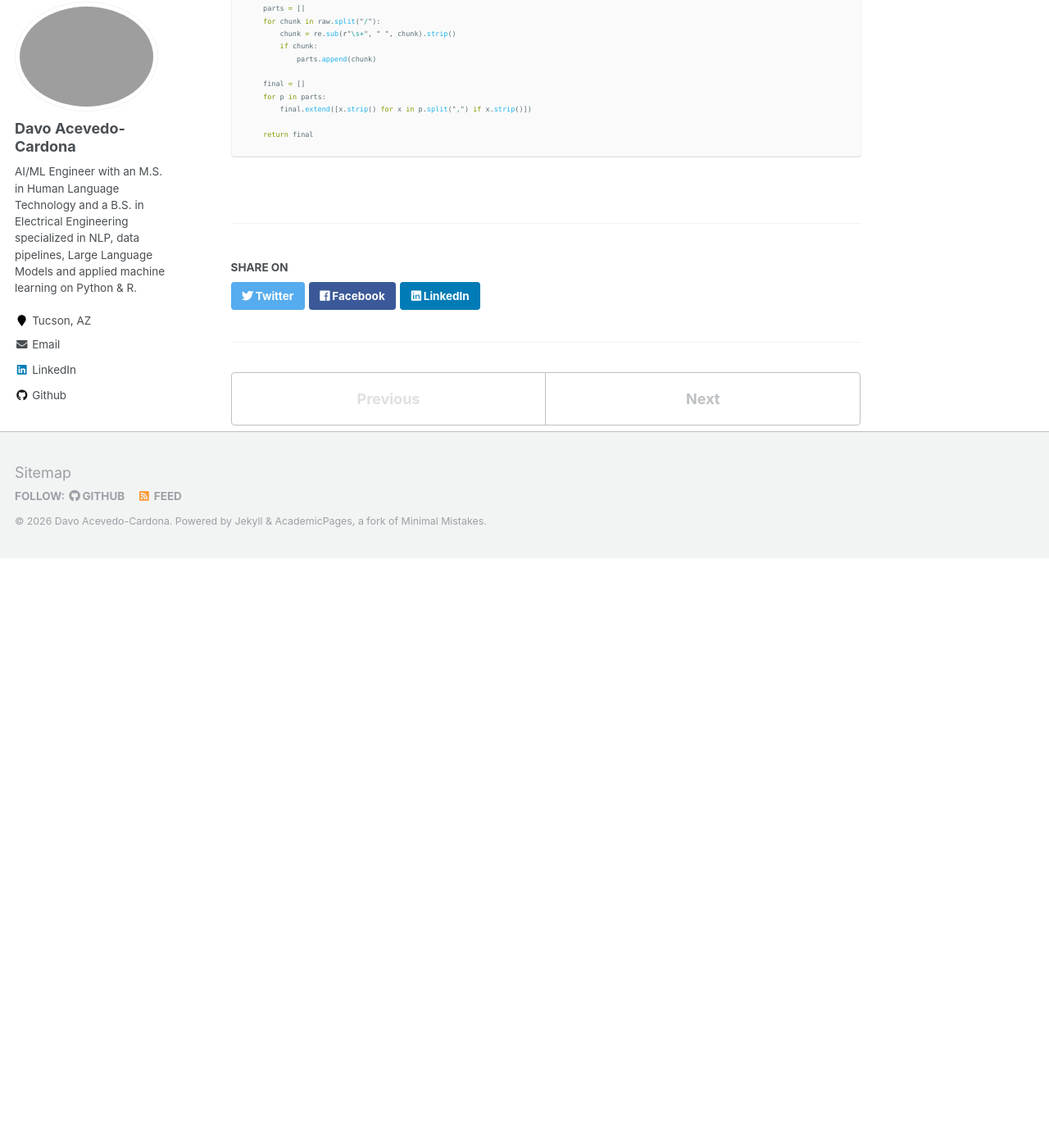
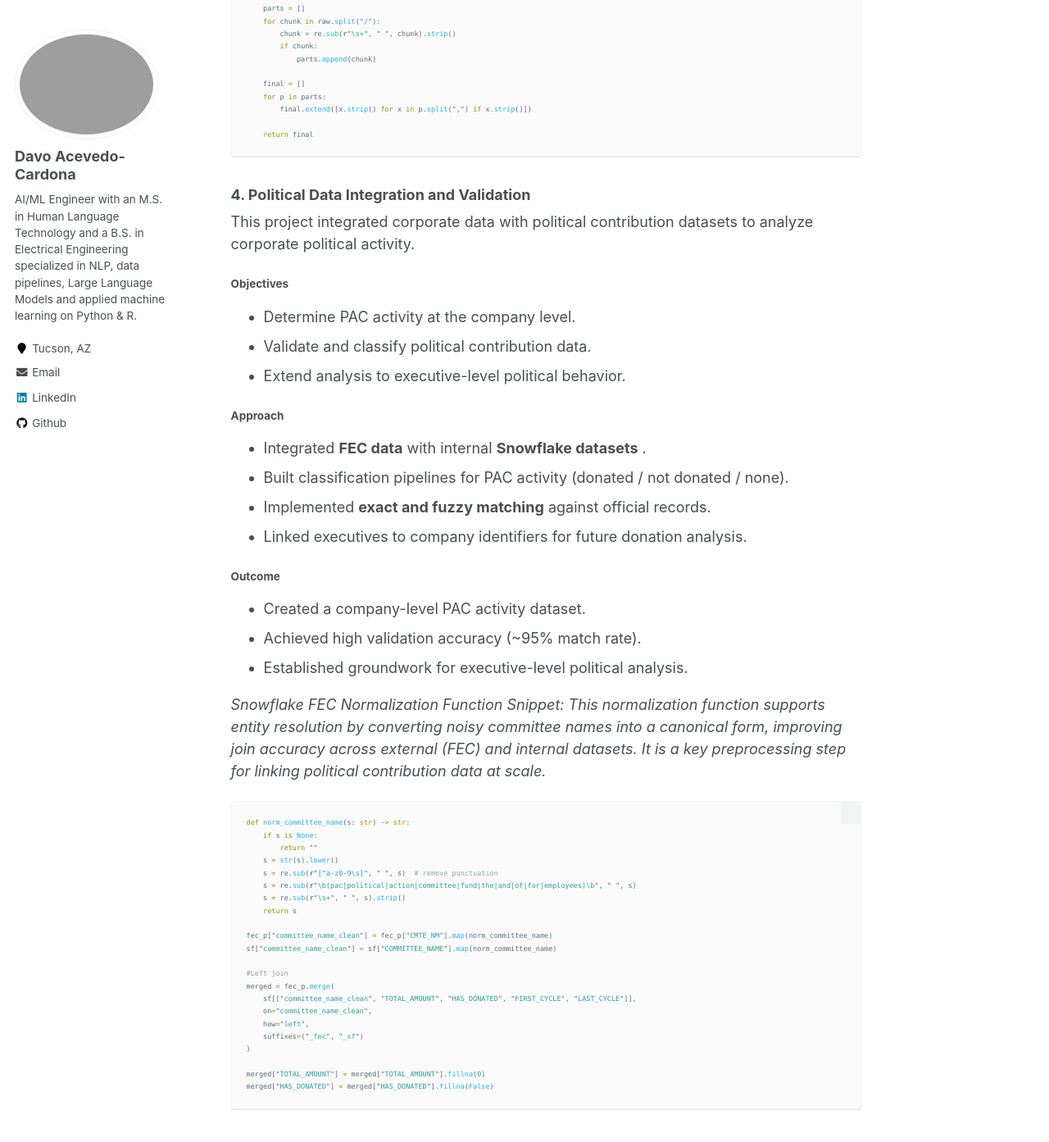
Before and after one commit to lldavoll/lldavoll.github.io, a Jekyll site: the page built from _portfolio/good_unite_us_intership.md, in a window 1280 px wide and 1400 px high, scrolled down 9360 px. Shown: the top 1393 px of the window at 82% size. Built offline with Jekyll 4.4.1, drawn with Linux system fonts in a browser that asks for light colours; before the commit the page ends 10041 px from its top, so only the background shows below that.

Commit message:
Update good_unite_us_intership.md

````diff
--- a/_portfolio/good_unite_us_intership.md
+++ b/_portfolio/good_unite_us_intership.md
@@ -339,3 +339,50 @@ def split_brands(raw: str):
 
     return final
 ```
+
+### 4. Political Data Integration and Validation
+
+This project integrated corporate data with political contribution datasets to analyze corporate political activity.
+
+#### Objectives
+- Determine PAC activity at the company level.
+- Validate and classify political contribution data.
+- Extend analysis to executive-level political behavior.
+
+#### Approach
+- Integrated **FEC data** with internal **Snowflake datasets** .
+- Built classification pipelines for PAC activity (donated / not donated / none).
+- Implemented **exact and fuzzy matching** against official records.
+- Linked executives to company identifiers for future donation analysis.
+
+#### Outcome
+- Created a company-level PAC activity dataset.
+- Achieved high validation accuracy (~95% match rate).
+- Established groundwork for executive-level political analysis.
+
+_Snowflake FEC Normalization Function Snippet: This normalization function supports entity resolution by converting noisy committee names into a canonical form, improving join accuracy across external (FEC) and internal datasets. It is a key preprocessing step for linking political contribution data at scale._
+
+```python
+def norm_committee_name(s: str) -> str:
+    if s is None:
+        return ""
+    s = str(s).lower()
+    s = re.sub(r"[^a-z0-9\s]", " ", s)  # remove punctuation
+    s = re.sub(r"\b(pac|political|action|committee|fund|the|and|of|for|employees)\b", " ", s)
+    s = re.sub(r"\s+", " ", s).strip()
+    return s
+
+fec_p["committee_name_clean"] = fec_p["CMTE_NM"].map(norm_committee_name)
+sf["committee_name_clean"] = sf["COMMITTEE_NAME"].map(norm_committee_name)
+
+#Left join
+merged = fec_p.merge(
+    sf[["committee_name_clean", "TOTAL_AMOUNT", "HAS_DONATED", "FIRST_CYCLE", "LAST_CYCLE"]],
+    on="committee_name_clean",
+    how="left",
+    suffixes=("_fec", "_sf")
+)
+
+merged["TOTAL_AMOUNT"] = merged["TOTAL_AMOUNT"].fillna(0)
+merged["HAS_DONATED"] = merged["HAS_DONATED"].fillna(False)
+```
````
